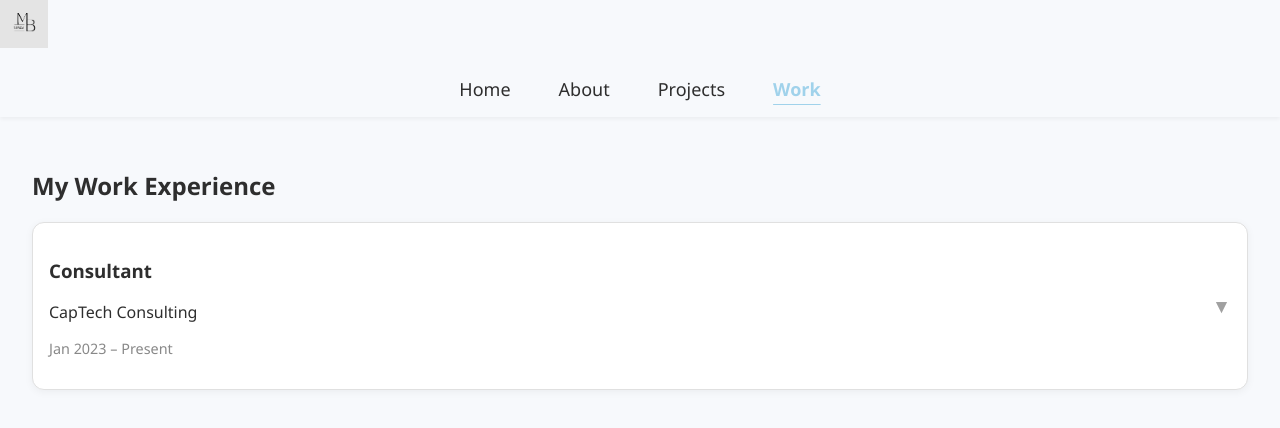
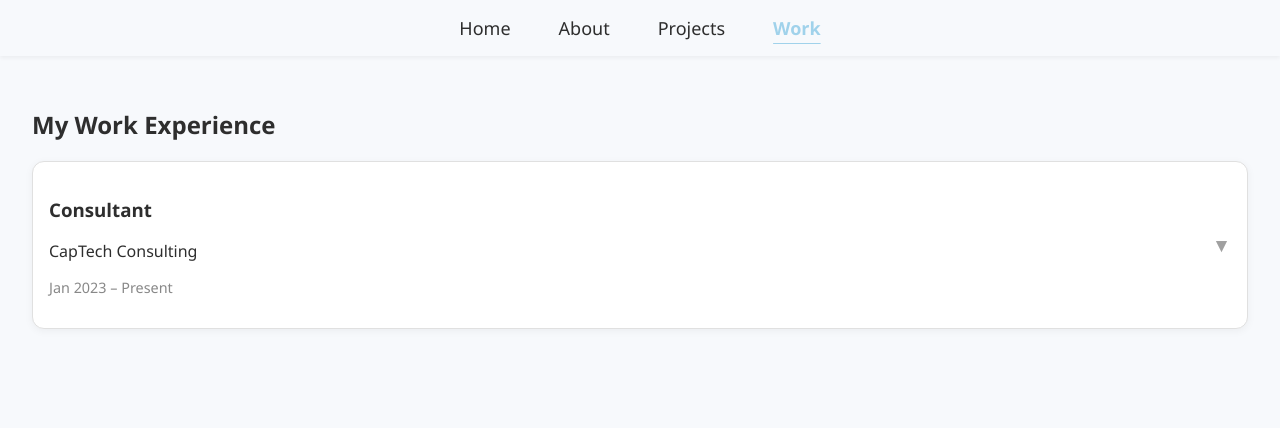
Before and after one commit to MarquanBow/portfolio, a React (Vite) app: page /work in a window 1280 px wide. Shown: the top 428 px of the page. Built offline with nearby package versions, Linux system fonts and the light colour scheme.

Commit message:
remove from logo to navbar

```diff
--- a/src/Components/Navbar.jsx
+++ b/src/Components/Navbar.jsx
@@ -13,9 +13,6 @@ export default function Navbar() {
 
   return (
     <nav className={styles.nav}>
-      <div className={styles.logoContainer}>
-        <img src="/logo.png" alt="MB Logo" className={styles.logo} />
-      </div>
       <ul className={styles.navList}>
         {navLinks.map((link) => (
           <li key={link.name}>
--- a/src/Components/Navbar.module.css
+++ b/src/Components/Navbar.module.css
@@ -47,13 +47,3 @@
     font-size: 0.9rem;
   }
 }
-
-.logoContainer {
-  margin-bottom: 0.5rem;
-}
-
-.logo {
-  height: 48px;
-  width: auto;
-  object-fit: contain;
-}
```
